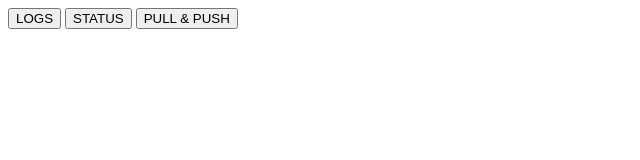
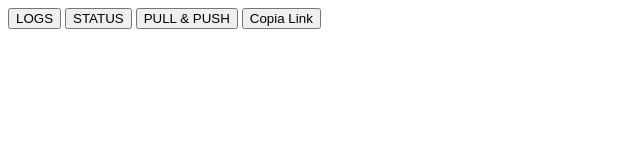
Before and after one commit to Mnaim03/ipmn, a plain HTML site: page index.html in a window 1280 px wide. Shown: the whole page, without its empty margins (0-640 px from the left). Drawn offline with Linux system fonts and the light colour scheme.

Commit message:
copy link

```diff
--- a/index.html
+++ b/index.html
@@ -10,6 +10,23 @@
  <a href="ch/out/log.html"><button>LOGS</button></a>
  <a href="ch/out/status.html"><button>STATUS</button></a>
  <a href="ch/out/pull_push.html"><button>PULL & PUSH</button></a>
+ <button onclick="copyLink()">Copia Link</button>
+
+
+ <script>
+
+    var linkToCopy = 'https://mnaim03.github.io/ipmn/ch/mono.m3u8';
+    function copyLink() {
+      try {
+        navigator.clipboard.writeText(linkToCopy).then(function() {
+          alert('Link m3u8 copiato.');
+        });
+      } catch (err) {
+        console.error('Errore nella copia del link: ', err);
+      }
+    }
+
+</script>
 
 </body>
 </html>
```
